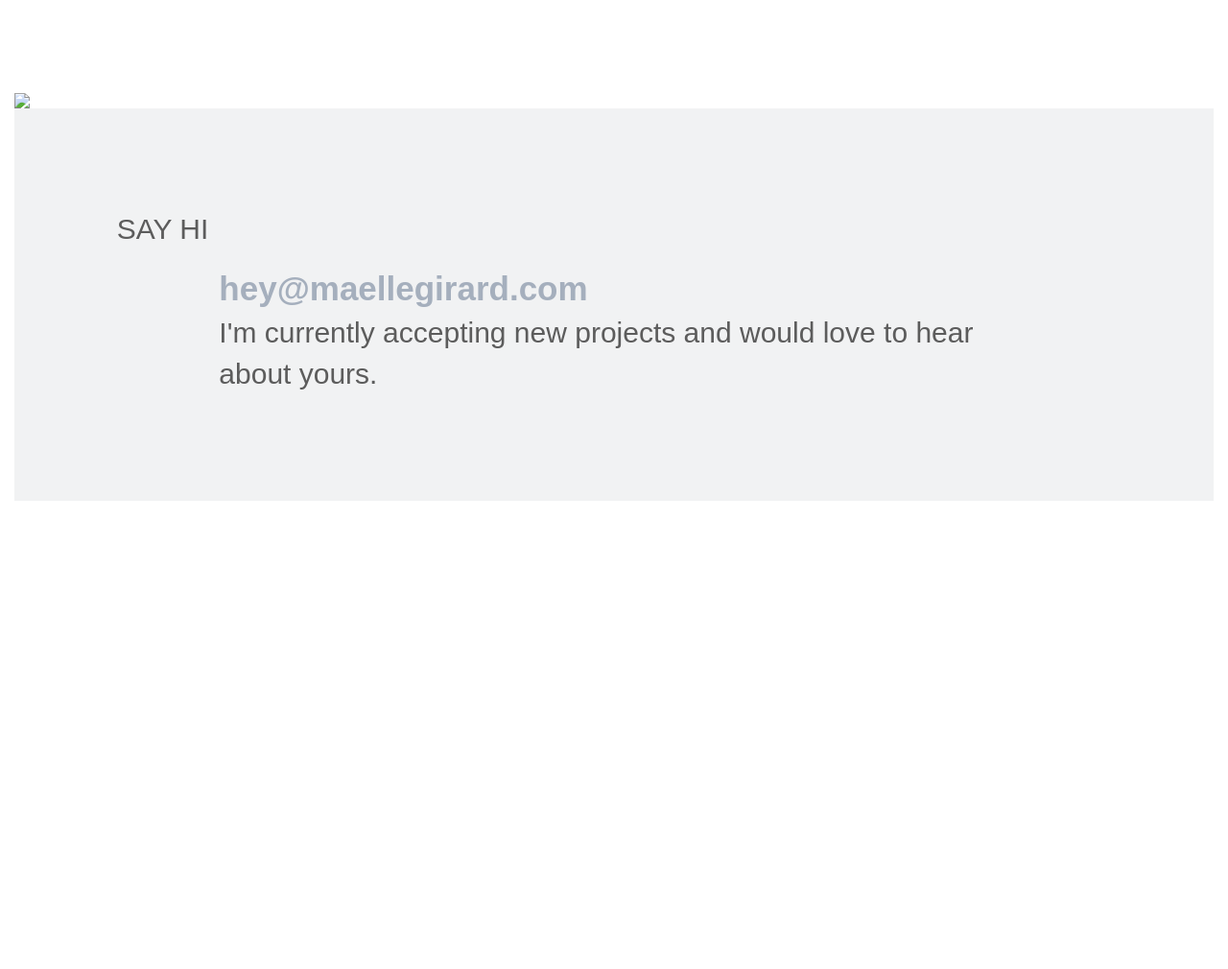
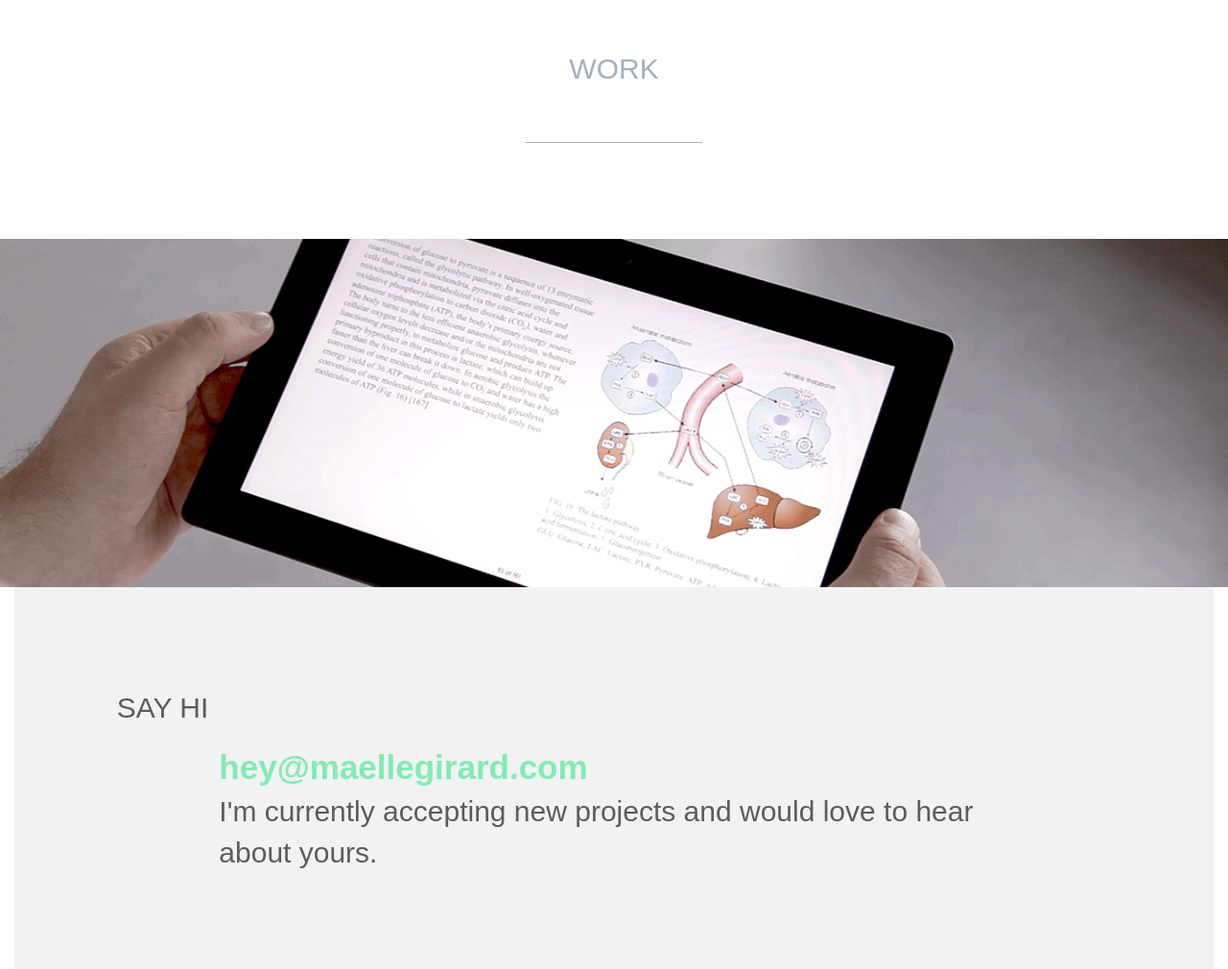
Before and after one commit to maellethebeard/myWebsite, a plain HTML site: page index.html in a window 1280 px wide. Shown: the part 4099-5109 px from the top of the page at 96% size. Before the commit the page ends 4621 px from the top, so only its background shows below. Drawn offline with nearby package versions, Linux system fonts and the light colour scheme.

Commit message:
New images and some minor modification

```diff
--- a/index.html
+++ b/index.html
@@ -156,10 +156,9 @@
           <h2>WORK</h2>
       </div>
     </div>
+
     <div class="row">
-      <div class="col-md-8">
-        <img class ="img-responsive" src="TCMradiometer.png"/>
-      </div>
+      <img class="work-img img-responsive" src="radiometer_guide.png"/>
     </div>
 
   <div class="contact color-back">
--- a/style.css
+++ b/style.css
@@ -122,7 +122,7 @@ h3 {
 	font-weight: bold;
 	font-size: 35px;
 	line-height: 20px;
-	color: #83eab3
+	color: #83eab3;
 	font-family: "depot-new-web", sans-serif;
 }
 
```
Also changed, not shown: GIRLS.jpg (added), TCMradiometer.png (added), bouquet.jpg (added), kulte.png (added), radiometer_guide.png (added), ricefields.jpg (added), tegalalang.jpg (added), 2 other files.
